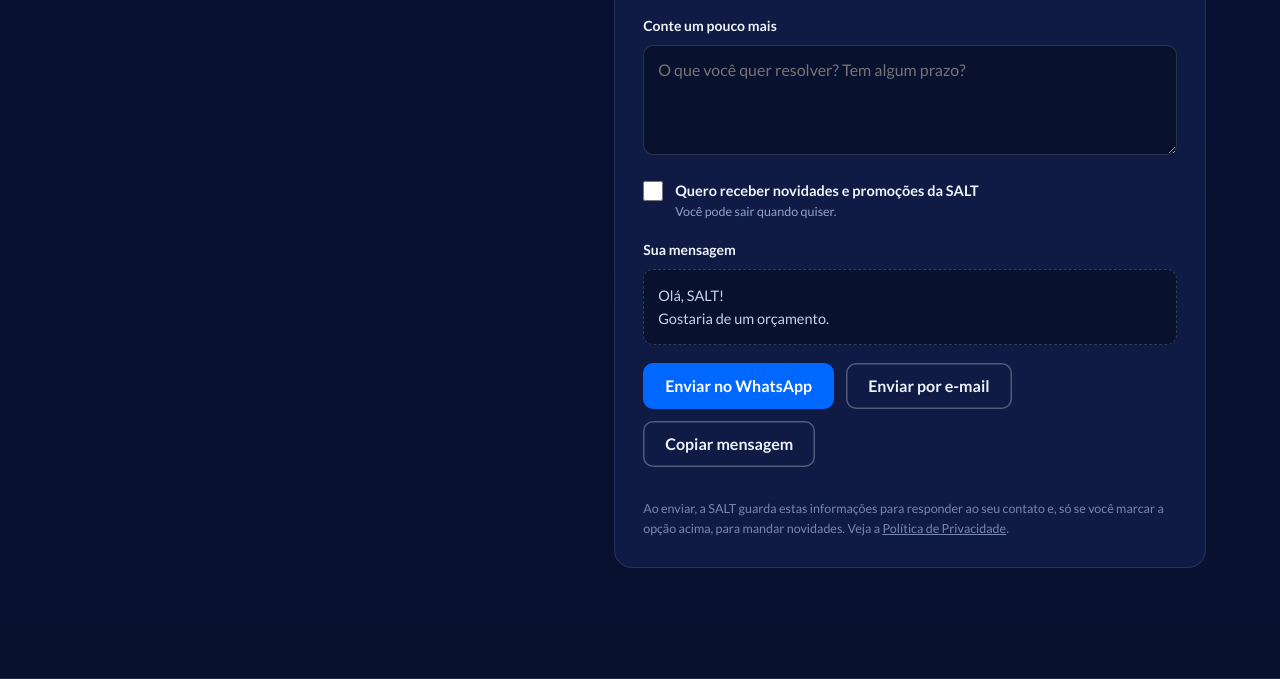
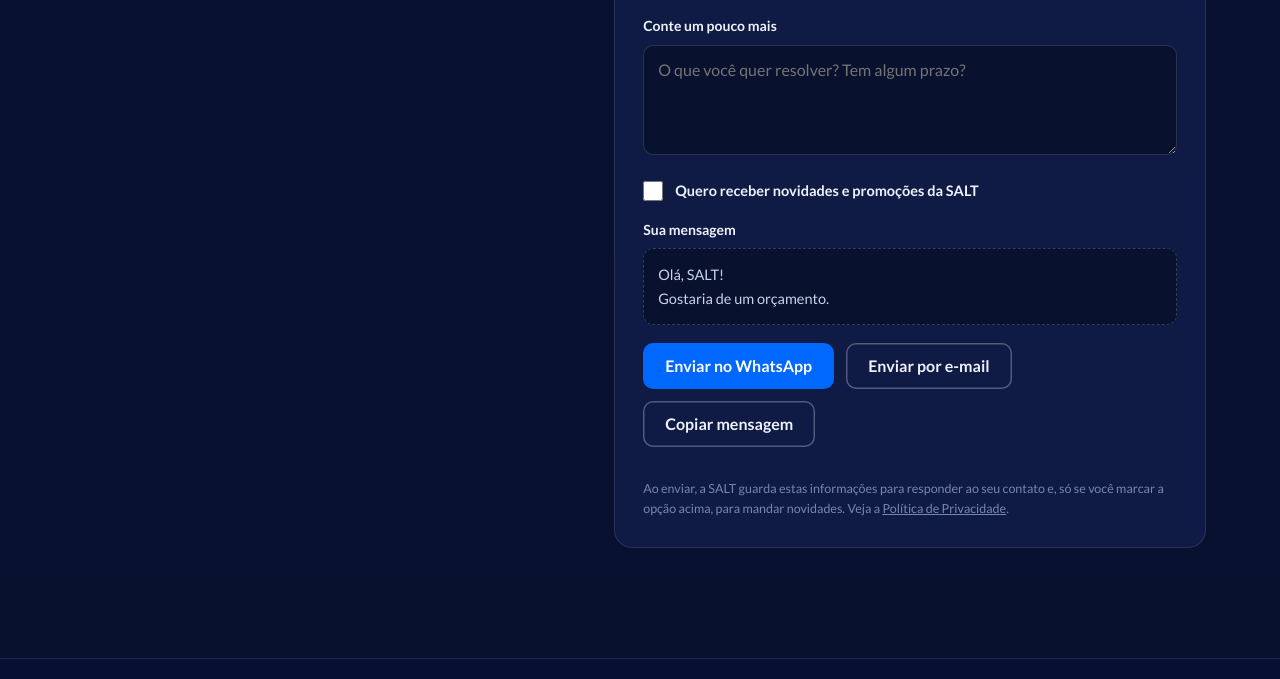
Before and after one commit to luiseraera/salttechsolution, a website: page index.html in a window 1280 px wide. Shown: the part 4833-5512 px from the top of the page. Drawn offline with Linux system fonts and the light colour scheme.

Commit message:
Formulário: remove texto auxiliar da opção de novidades
Co-Authored-By: Claude Opus 5.5 <noreply@anthropic.com>
Claude-Session: https://claude.ai/code/session_01CV65HmiinD3uSKnZRwaa6v

```diff
--- a/index.html
+++ b/index.html
@@ -440,7 +440,7 @@ footer .brand img{height:28px}
         <label for="msg">Conte um pouco mais</label>
         <textarea id="msg" name="msg" placeholder="O que você quer resolver? Tem algum prazo?"></textarea>
       </div>
-      <label class="optin"><input type="checkbox" id="novidades" name="novidades"><span>Quero receber novidades e promoções da SALT<small>Você pode sair quando quiser.</small></span></label>
+      <label class="optin"><input type="checkbox" id="novidades" name="novidades"><span>Quero receber novidades e promoções da SALT</span></label>
       <label for="preview">Sua mensagem</label>
       <div class="preview" id="preview" aria-live="polite"></div>
       <div class="send">
```
